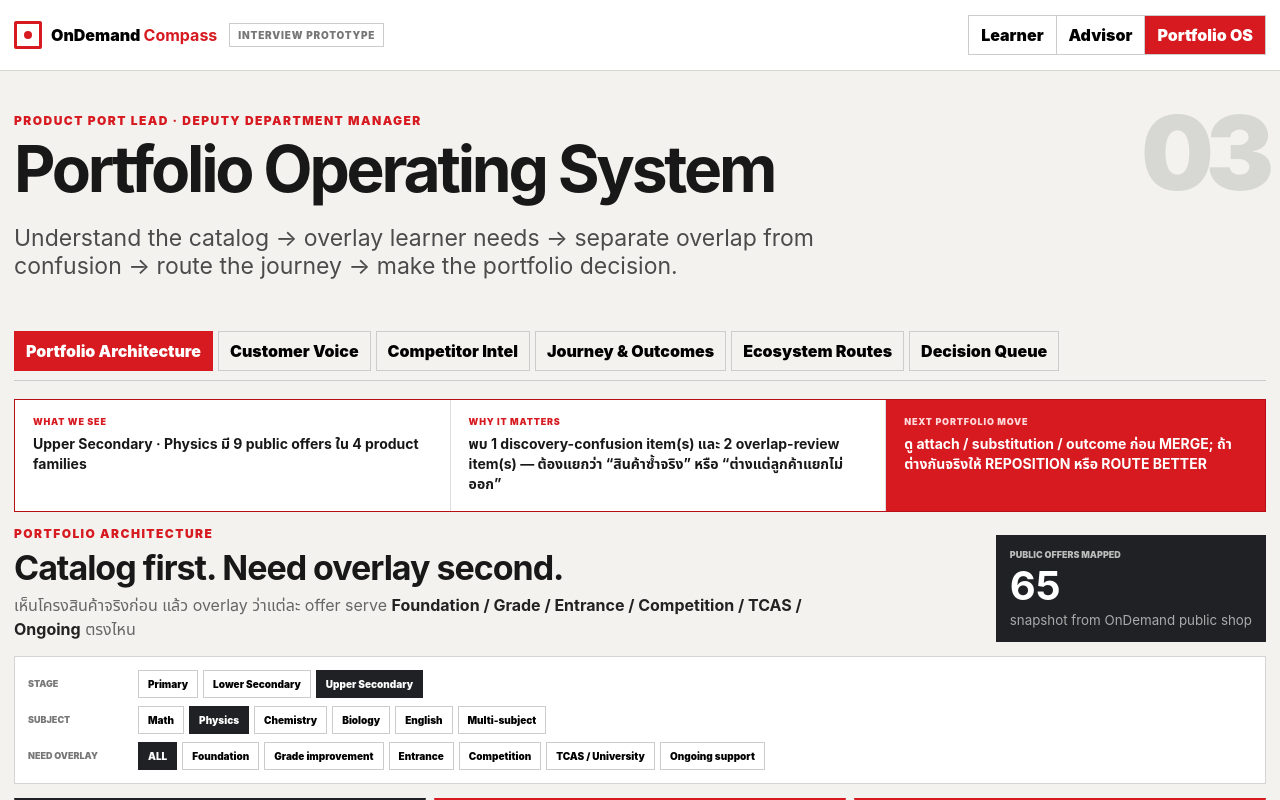
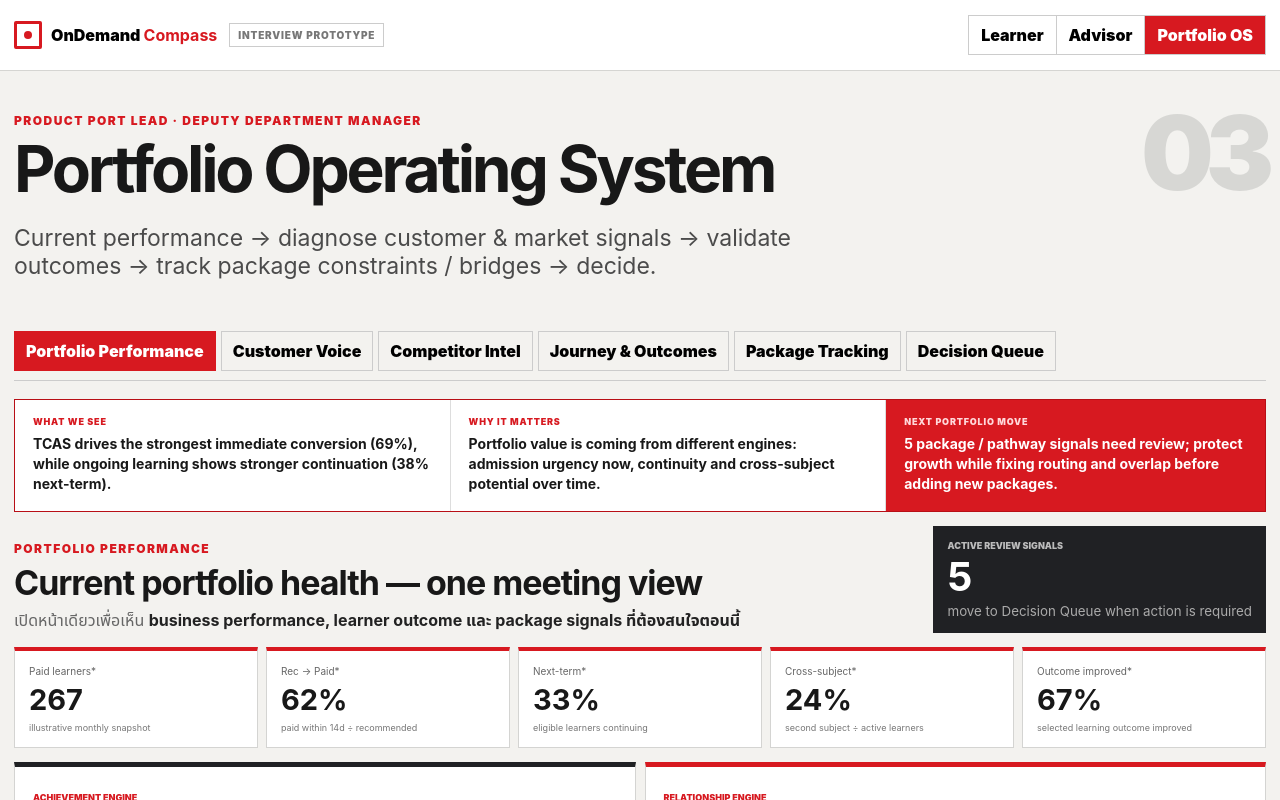
Before and after one commit to napasorn-tha/the-compass-prototype, a React (Vite) app: page / in a window 1280 px wide. Both pictures are taken after a click on the button "Portfolio OS". Shown: the top 800 px of the page. Built offline with nearby package versions, Linux system fonts and the light colour scheme.

Commit message:
Reorder Portfolio OS around performance, tracking and decisions

```diff
--- a/src/components/PortfolioOS.tsx
+++ b/src/components/PortfolioOS.tsx
@@ -14,14 +14,14 @@
 } from '../data/v3'
 import '../portfolio-v4.css'
 
-type Workspace = 'architecture' | 'voice' | 'competitor' | 'journey' | 'ecosystem' | 'decisions'
+type Workspace = 'performance' | 'voice' | 'competitor' | 'journey' | 'tracking' | 'decisions'
 
 const workspaces: {id:Workspace;label:string}[] = [
-  {id:'architecture',label:'Portfolio Architecture'},
+  {id:'performance',label:'Portfolio Performance'},
   {id:'voice',label:'Customer Voice'},
   {id:'competitor',label:'Competitor Intel'},
   {id:'journey',label:'Journey & Outcomes'},
-  {id:'ecosystem',label:'Ecosystem Routes'},
+  {id:'tracking',label:'Package Tracking'},
   {id:'decisions',label:'Decision Queue'},
 ]
 
@@ -33,7 +33,69 @@
   </div>
 }
 
-function Architecture() {
+
+function PortfolioPerformance() {
+  const overall = stats('ALL')
+  const tcas = stats('TCAS / University')
+  const ongoing = stats('Ongoing support')
+  const reviewCount = decisionQueue.length
+
+  const packageRows = [
+    {name:"Pack V-Series Physics TCAS + Upskill ฟิสิกส์ A-Level (Dek70)",segment:'TCAS · Physics',revenue:'฿2.8M',trend:'+11%',conversion:'74%',margin:'61%',outcome:'73%',signal:'GROW / WATCH OVERLAP'},
+    {name:"Pack Math Admission TCAS + UpSkill คณิต A-Level V.71",segment:'TCAS · Math',revenue:'฿2.5M',trend:'+8%',conversion:'71%',margin:'59%',outcome:'70%',signal:'WATCH NAMING'},
+    {name:'Pack 1 คณิตศาสตร์ ม.ปลาย (8201-8204)',segment:'Upper Sec · Math',revenue:'฿1.9M',trend:'+4%',conversion:'55%',margin:'56%',outcome:'68%',signal:'GROW'},
+    {name:'Pack Essential ปูพื้นฐานภาษาอังกฤษ ม.ปลาย',segment:'Upper Sec · English',revenue:'฿1.1M',trend:'-3%',conversion:'49%',margin:'52%',outcome:'66%',signal:'PROMOTE / ROUTE'},
+    {name:'Pack 1 คณิตศาสตร์ ม.ต้น (8101-8102)',segment:'Lower Sec · Math',revenue:'฿0.9M',trend:'+2%',conversion:'56%',margin:'53%',outcome:'69%',signal:'KEEP / ROUTE'},
+  ]
+
+  return <div className="p4-stack">
+    <Readout
+      see={'TCAS drives the strongest immediate conversion ('+tcas.recPaid+'%), while ongoing learning shows stronger continuation ('+ongoing.next+'% next-term).'}
+      matters="Portfolio value is coming from different engines: admission urgency now, continuity and cross-subject potential over time."
+      decision={reviewCount+' package / pathway signals need review; protect growth while fixing routing and overlap before adding new packages.'}
+    />
+
+    <div className="p4-intro">
+      <div><div className="eyebrow">PORTFOLIO PERFORMANCE</div><h2>Current portfolio health — one meeting view</h2><p>เปิดหน้าเดียวเพื่อเห็น <b>business performance, learner outcome และ package signals ที่ต้องสนใจตอนนี้</b></p></div>
+      <div className="p4-kpi"><span>ACTIVE REVIEW SIGNALS</span><b>{reviewCount}</b><small>move to Decision Queue when action is required</small></div>
+    </div>
+
+    <div className="p4-metrics">
+      <article><span>Paid learners*</span><b>{Math.round(overall.cohort.length*overall.recPaid/100)}</b><small>illustrative monthly snapshot</small></article>
+      <article><span>Rec → Paid*</span><b>{overall.recPaid}%</b><small>paid within 14d ÷ recommended</small></article>
+      <article><span>Next-term*</span><b>{overall.next}%</b><small>eligible learners continuing</small></article>
+      <article><span>Cross-subject*</span><b>{overall.cross}%</b><small>second subject ÷ active learners</small></article>
+      <article><span>Outcome improved*</span><b>{overall.improved}%</b><small>selected learning outcome improved</small></article>
+    </div>
+
+    <div className="p4-performance-split">
+      <article>
+        <span>ACHIEVEMENT ENGINE</span>
+        <h3>TCAS / University</h3>
+        <b>{tcas.recPaid}% Rec→Paid</b>
+        <p>Fast conversion · exam outcome · brand halo</p>
+      </article>
+      <article>
+        <span>RELATIONSHIP ENGINE</span>
+        <h3>Ongoing Learning</h3>
+        <b>{ongoing.next}% Next-term</b>
+        <p>Continuation · cross-subject · longer learner relationship</p>
+      </article>
+    </div>
+
+    <div className="p4-performance-table">
+      <div className="p4-performance-head"><span>PACKAGE</span><span>REVENUE*</span><span>TREND*</span><span>REC→PAID*</span><span>MARGIN*</span><span>OUTCOME*</span><span>CURRENT SIGNAL</span></div>
+      {packageRows.map(row=><div className="p4-performance-row" key={row.name}>
+        <div><b>{row.name}</b><small>{row.segment}</small></div>
+        <span>{row.revenue}</span><span>{row.trend}</span><span>{row.conversion}</span><span>{row.margin}</span><span>{row.outcome}</span><strong>{row.signal}</strong>
+      </div>)}
+    </div>
+
+    <div className="data-note">*Synthetic internal performance data for prototype discussion. Package names are mapped from OnDemand public catalog / storefront.</div>
+  </div>
+}
+
+function PackageTracking() {
   const [stage,setStage] = useState<LifeStage>('Upper Secondary')
   const subjectOptions = Array.from(new Set(catalogOffers.filter(x=>x.stage===stage).map(x=>x.subject)))
   const [subject,setSubject] = useState('Physics')
@@ -71,10 +133,10 @@
     <Readout see={see} matters={matters} decision={decision}/>
 
     <div className="p4-intro">
-      <div><div className="eyebrow">PORTFOLIO ARCHITECTURE</div><h2>Catalog first. Need overlay second.</h2>
-        <p>เห็นโครงสินค้าจริงก่อน แล้ว overlay ว่าแต่ละ offer serve <b>Foundation / Grade / Entrance / Competition / TCAS / Ongoing</b> ตรงไหน</p>
+      <div><div className="eyebrow">PACKAGE TRACKING</div><h2>Package reference, overlap & bridge opportunities</h2>
+        <p>หน้าสนับสนุนก่อนตัดสินใจ: ดูว่า package ไหน <b>target ซ้ำ, content ใกล้กัน, มี routing constraint หรือควร bridge / top-up กับ capability อื่น</b></p>
       </div>
-      <div className="p4-kpi"><span>PUBLIC OFFERS MAPPED</span><b>{catalogOffers.length}</b><small>snapshot from OnDemand public shop</small></div>
+      <div className="p4-kpi"><span>TRACKING SNAPSHOT</span><b>{families.length}</b><small>product families in selected view</small></div>
     </div>
 
     <div className="p4-filterbox">
@@ -108,11 +170,21 @@
     </div>
 
     <div className="p4-principle">
-      <b>Portfolio rule:</b>
-      <span>2 offers in the same cell ≠ cannibalization automatically.</span>
-      <i>Different product + customer understands → KEEP</i>
-      <i>Different product + customer confused → REPOSITION / ROUTE BETTER</i>
+      <b>Tracking rule:</b>
+      <span>Similar target ≠ cannibalization automatically.</span>
+      <i>Different role + clear choice → KEEP</i>
+      <i>Different role + customer confusion → REPOSITION / ROUTE BETTER</i>
       <i>Same job + real substitution → MERGE / REPACKAGE</i>
+    </div>
+
+    <div className="p4-bridge-tracking">
+      <div className="p4-intro"><div><div className="eyebrow">BRIDGE / TOP-UP WATCH</div><h2>Potential sister-company connections</h2><p>เก็บเป็น supporting signal ของ package tracking — ไม่ใช่หน้าแยก</p></div></div>
+      {ecosystemRoutes.map(route=><article key={route.id}>
+        <div><span>TRIGGER</span><b>{route.trigger}</b><small>{route.learner}</small></div>
+        <div><span>ONDEMAND PATH</span><b>{route.ownedPath}</b></div>
+        <div><span>POTENTIAL BRIDGE / TOP-UP</span>{route.bridges.map(b=><strong key={b.brand}>{b.brand} — {b.role}</strong>)}</div>
+        <div><span>GAP / CONSTRAINT</span><b>{route.buildOnlyIf}</b></div>
+      </article>)}
     </div>
   </div>
 }
@@ -227,26 +299,6 @@
   </div>
 }
 
-function EcosystemRoutes() {
-  const [selected,setSelected]=useState(ecosystemRoutes[0])
-  return <div className="p4-stack">
-    <Readout
-      see={selected.trigger}
-      matters="บาง learner need ข้ามขอบเขตคอร์ส OnDemand แต่ capability อาจมีอยู่ใน LEARN ecosystem แล้ว"
-      decision="Route to existing capability first; build only the gap that remains after the cross-BU path"
-    />
-    <div className="p4-intro"><div><div className="eyebrow">ECOSYSTEM ROUTES</div><h2>When should OnDemand bridge to another BU?</h2><p>pair เพราะ learner need บอกให้ pair — ไม่ใช่ pair เพื่อโชว์ ecosystem</p></div></div>
-    <div className="p4-routelayout">
-      <div className="p4-routechoices">{ecosystemRoutes.map(r=><button className={selected.id===r.id?'active':''} onClick={()=>setSelected(r)} key={r.id}><span>TRIGGER</span><b>{r.trigger}</b><small>{r.learner}</small></button>)}</div>
-      <div className="p4-routeflow">
-        <div className="p4-routeowner"><span>ONDEMAND PATH</span><b>{selected.ownedPath}</b></div>
-        {selected.bridges.map((b,i)=><div className="p4-bridge" key={b.brand}><i>{i+1}</i><div><span>BRIDGE WHEN</span><b>{b.when}</b><small>{b.role}</small></div><strong>{b.brand}</strong></div>)}
-        <div className="p4-build"><span>BUILD ONLY IF</span><b>{selected.buildOnlyIf}</b></div>
-      </div>
-    </div>
-  </div>
-}
-
 function Decisions() {
   const [chosen,setChosen]=useState<Record<string,string>>({})
   const actionSets=['KEEP','REPOSITION','ROUTE BETTER','REPACKAGE','MERGE','GROW','HARVEST','EXIT']
@@ -266,19 +318,19 @@
 }
 
 export default function PortfolioOS(){
-  const [workspace,setWorkspace]=useState<Workspace>('architecture')
+  const [workspace,setWorkspace]=useState<Workspace>('performance')
   const content=useMemo(()=>{
-    if(workspace==='architecture')return <Architecture/>
+    if(workspace==='performance')return <PortfolioPerformance/>
     if(workspace==='voice')return <CustomerVoice/>
     if(workspace==='competitor')return <CompetitorIntel/>
     if(workspace==='journey')return <JourneyOutcomes/>
-    if(workspace==='ecosystem')return <EcosystemRoutes/>
+    if(workspace==='tracking')return <PackageTracking/>
     return <Decisions/>
   },[workspace])
 
   return <section className="page portfolio-page">
     <div className="section-head">
-      <div><div className="eyebrow">PRODUCT PORT LEAD · DEPUTY DEPARTMENT MANAGER</div><h1 className="section-title">Portfolio Operating System</h1><p className="lead">Understand the catalog → overlay learner needs → separate overlap from confusion → route the journey → make the portfolio decision.</p></div>
+      <div><div className="eyebrow">PRODUCT PORT LEAD · DEPUTY DEPARTMENT MANAGER</div><h1 className="section-title">Portfolio Operating System</h1><p className="lead">Current performance → diagnose customer & market signals → validate outcomes → track package constraints / bridges → decide.</p></div>
       <div className="section-number">03</div>
     </div>
     <div className="workspace-tabs">{workspaces.map(w=><button className={workspace===w.id?'active':''} onClick={()=>setWorkspace(w.id)} key={w.id}>{w.label}</button>)}</div>
```
Also changed, not shown: src/portfolio-v4.css.
